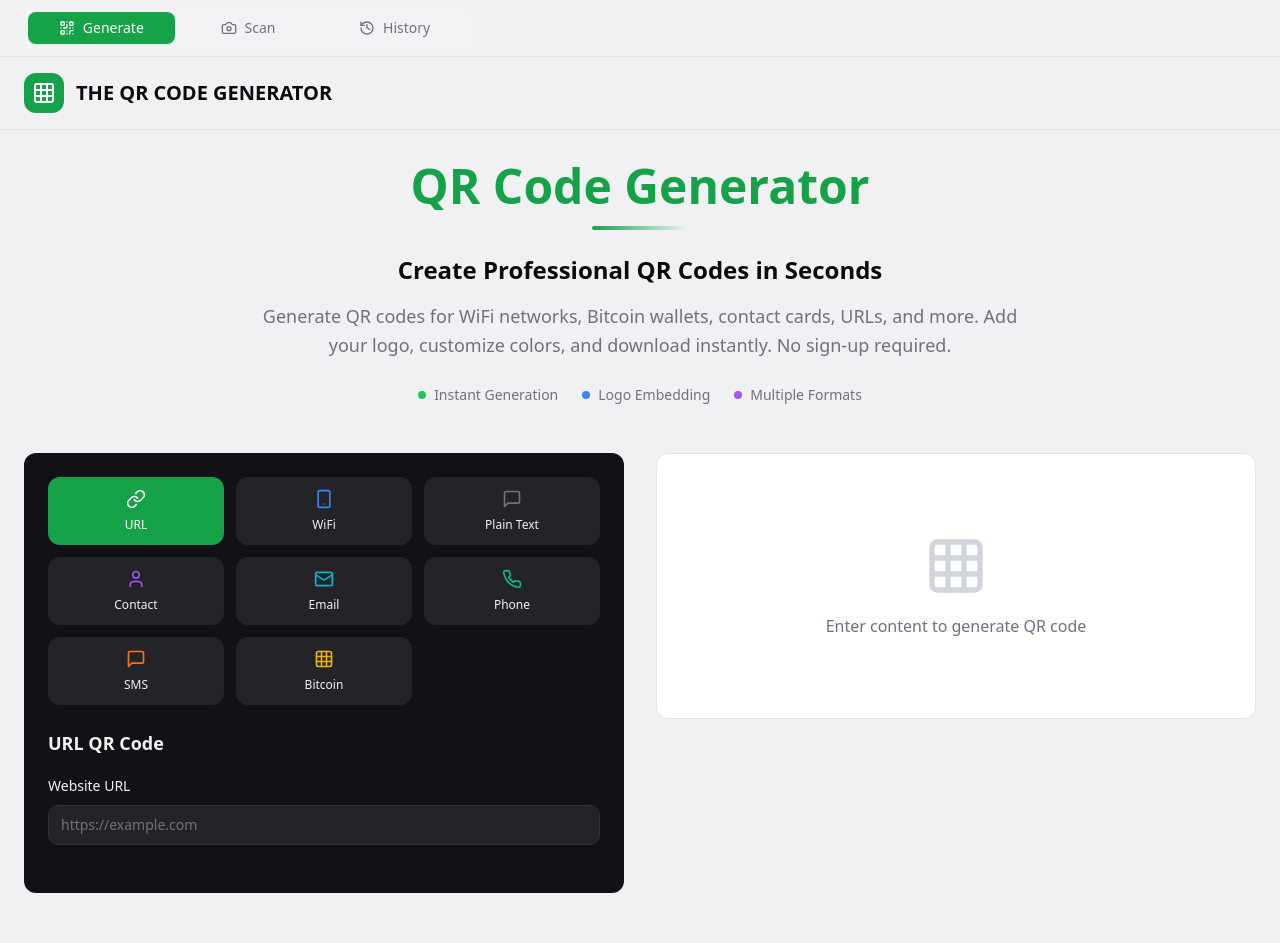
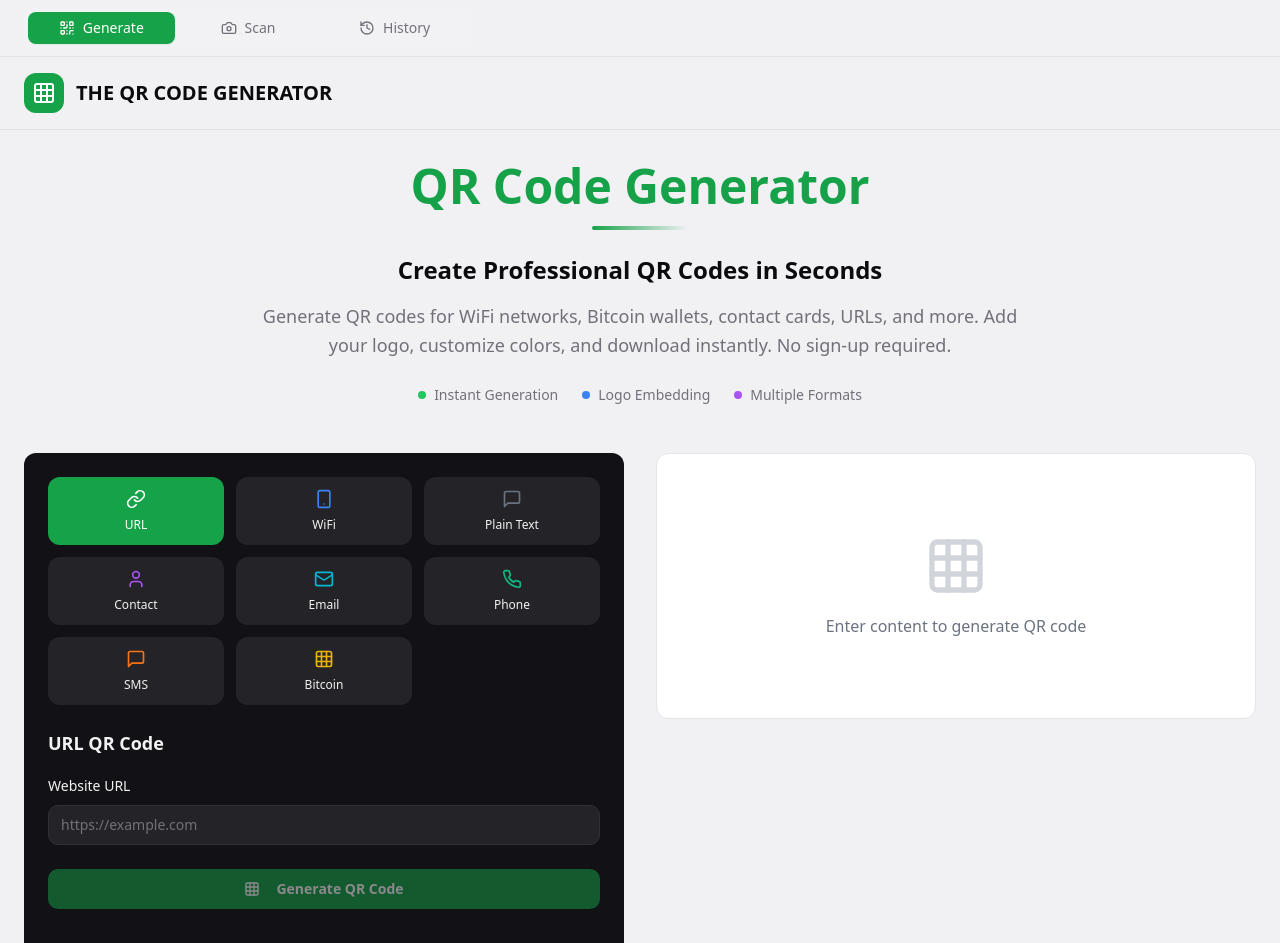
Before and after one commit to Himanshunashtech/instant-qr-hub, a React (Vite) app: page / in a window 1280 px wide. Shown: the top 943 px of the page. Built offline with nearby package versions, Linux system fonts and the light colour scheme.

Commit message:
Add Generate Button
Add a "Generate" button to the QR code generator. The QR code will now be generated only after the button is clicked.

```diff
--- a/src/components/ProfessionalQRGenerator.tsx
+++ b/src/components/ProfessionalQRGenerator.tsx
@@ -79,7 +79,8 @@ export const ProfessionalQRGenerator = () => {
   const { toast } = useToast();
 
   useEffect(() => {
-    generateQR();
+    // Clear QR code when inputs change
+    setQrCode('');
   }, [selectedType, url, text, phone, email, smsText, contactData, wifiData, bitcoinAddress]);
 
   const getQRContent = () => {
@@ -498,6 +499,18 @@ END:VCARD`;
               </h3>
               {renderContentInput()}
             </div>
+
+            {/* Generate Button */}
+            <div className="mb-6">
+              <Button
+                onClick={generateQR}
+                className="w-full bg-primary hover:bg-primary/90 text-primary-foreground font-semibold py-3"
+                disabled={!getQRContent().trim()}
+              >
+                <Grid3X3 className="h-5 w-5 mr-2" />
+                Generate QR Code
+              </Button>
+            </div>
           </div>
 
           {/* Right Panel - Preview */}
```
